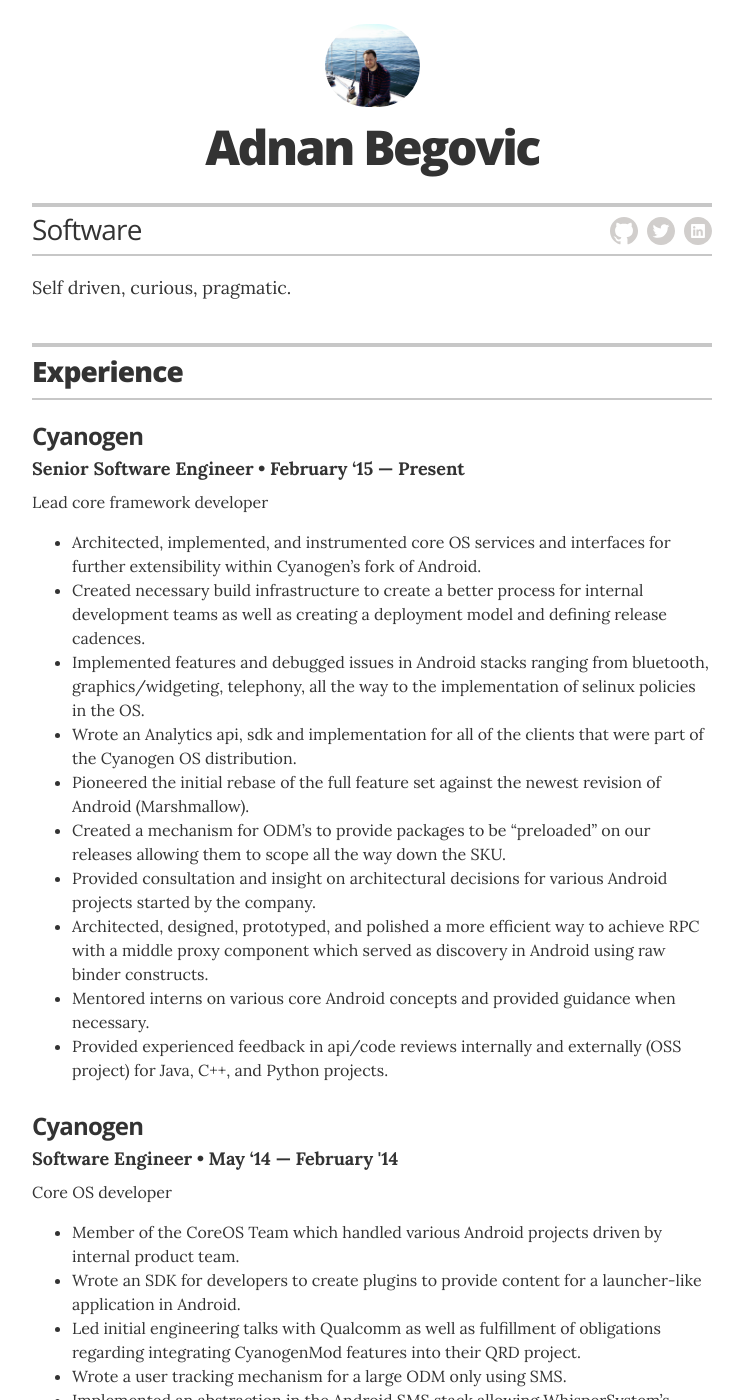
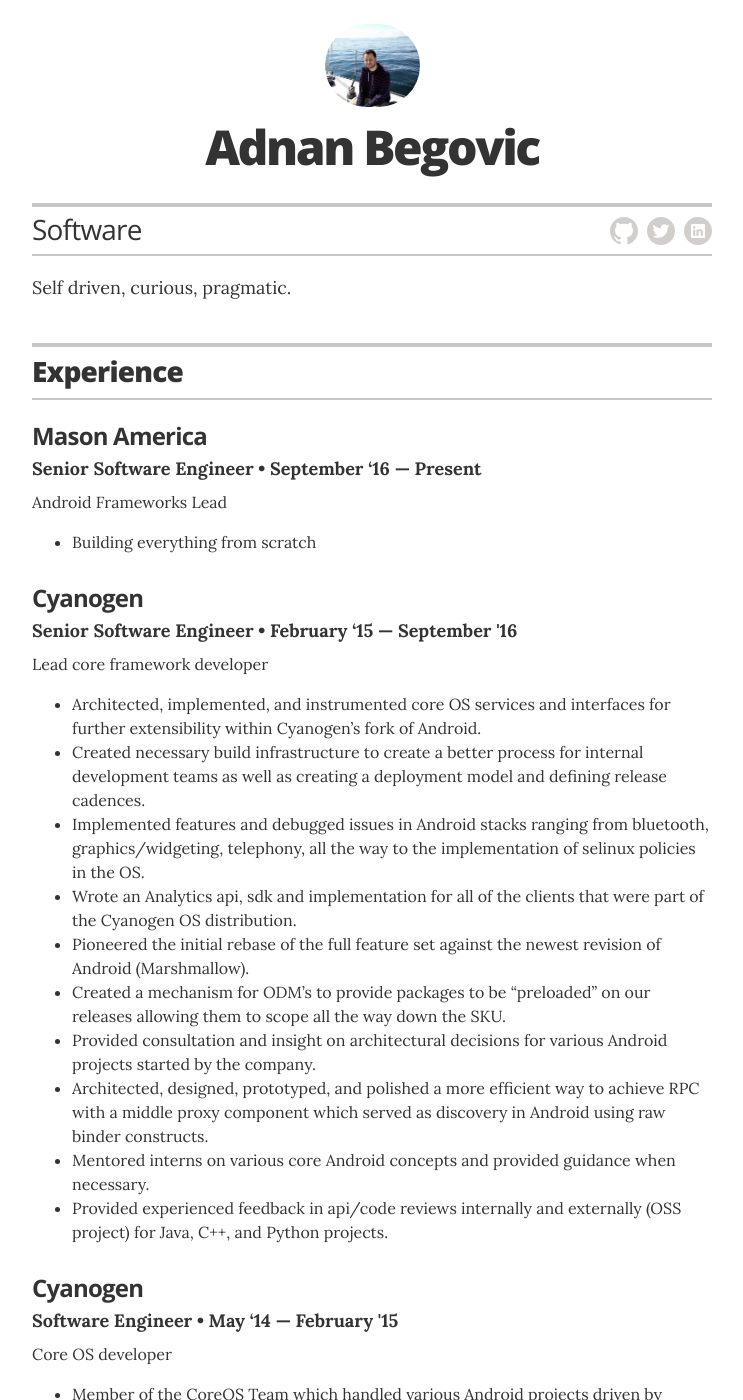
Before and after one commit to Decad3nce/decad3nce.github.io, a Jekyll site: the page built from index.html, in a window 1280 px wide and 1400 px high. Shown: the whole window, without its empty margins (268-1011 px from the left). Built offline with Jekyll 4.4.1, drawn with Linux system fonts in a browser that asks for light colours.

Commit message:
Update resume

```diff
--- a/_layouts/resume.html
+++ b/_layouts/resume.html
@@ -46,11 +46,22 @@
         <header class="section-header">
           <h2>Experience</h2>
         </header>
+        <!-- Duplicate these resume-item elements and edit accordingly for each job you want to add here -->
+        <div class="resume-item" itemscope itemprop="worksFor" itemtype="http://schema.org/Organization">
+          <h3 class="resume-item-title" itemprop="name">Mason America</h3>
+          <h4 class="resume-item-details" itemprop="description">Senior Software Engineer &bull; September ‘16 &mdash; Present</h4>
+          <p class="resume-item-copy">Android Frameworks Lead</p>
+          <ul class="resume-item-list">
+            <li>Building everything from scratch</li>
+          </ul>
+
+        </div><!-- end of resume-item -->
+
 
         <!-- Duplicate these resume-item elements and edit accordingly for each job you want to add here -->
         <div class="resume-item" itemscope itemprop="worksFor" itemtype="http://schema.org/Organization">
           <h3 class="resume-item-title" itemprop="name">Cyanogen</h3>
-          <h4 class="resume-item-details" itemprop="description">Senior Software Engineer &bull; February ‘15 &mdash; Present</h4>
+          <h4 class="resume-item-details" itemprop="description">Senior Software Engineer &bull; February ‘15 &mdash; September '16</h4>
           <p class="resume-item-copy">Lead core framework developer</p>
           <ul class="resume-item-list">
             <li>Architected, implemented, and instrumented core OS services and interfaces for further extensibility within Cyanogen’s fork of Android.</li>
@@ -70,7 +81,7 @@
         <!-- another resume item -->
         <div class="resume-item" itemscope itemprop="worksFor" itemtype="http://schema.org/Organization">
           <h3 class="resume-item-title" itemprop="name">Cyanogen</h3>
-          <h4 class="resume-item-details" itemprop="description">Software Engineer &bull; May ‘14 &mdash; February '14</h4>
+          <h4 class="resume-item-details" itemprop="description">Software Engineer &bull; May ‘14 &mdash; February '15</h4>
           <p class="resume-item-copy">Core OS developer</p>
           <ul class="resume-item-list">
             <li>Member of the CoreOS Team which handled various Android projects driven by internal product team.</li>
```
